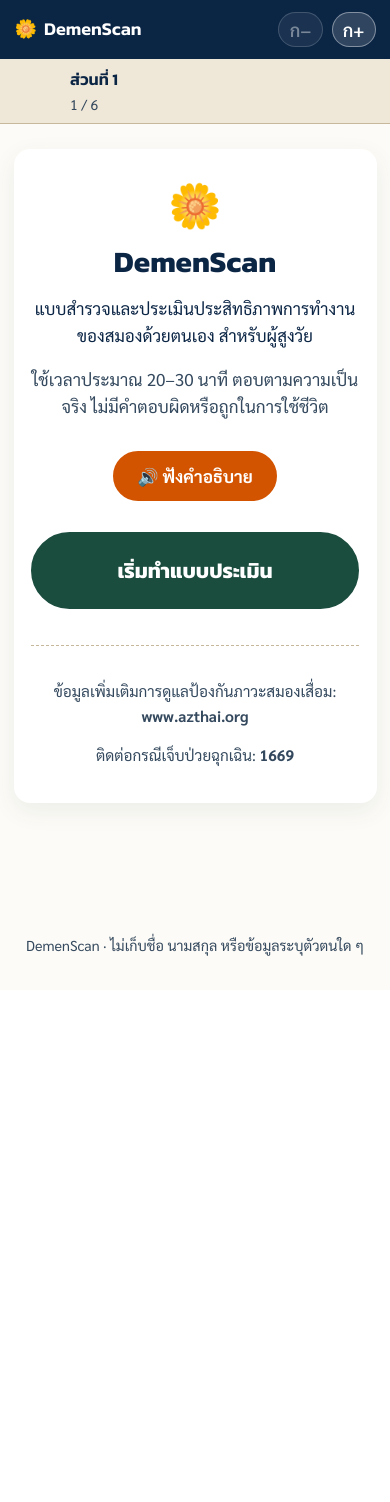
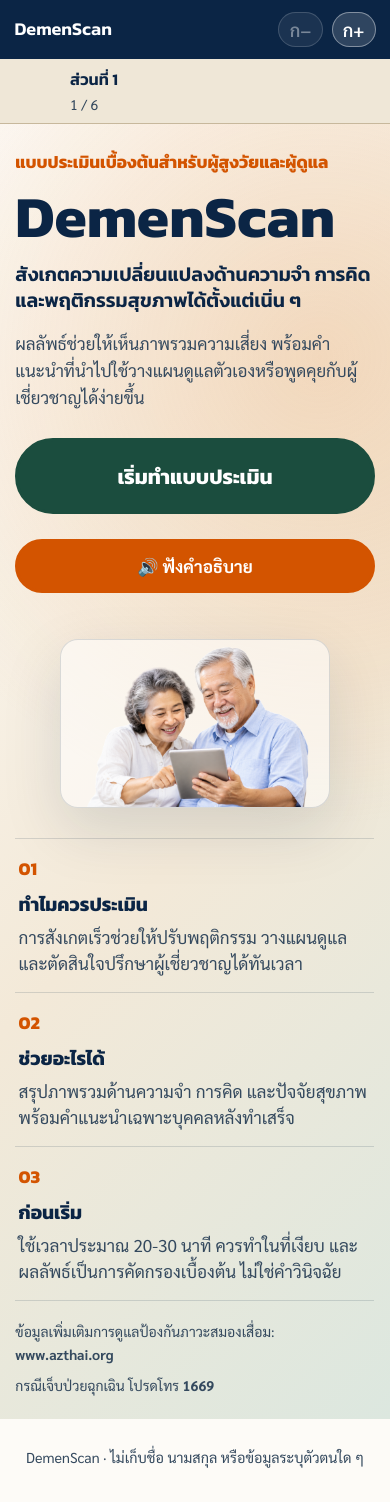
Before and after one commit to Nanomamama/DemenScan, a PHP site: page / in a window 390 px wide. Before the commit the page ends 956 px from the top, so only its background shows below. Run offline with PHP 8.4, Linux system fonts and the light colour scheme.

Commit message:
แก้ใขหน้าแรกก่อนประเมิน

```diff
--- a/index.html
+++ b/index.html
@@ -12,7 +12,7 @@
 
   <!-- แถบเครื่องมือบนสุด: ปรับขนาดตัวอักษร -->
   <header class="topbar">
-    <div class="brand">🌼 <span>DemenScan</span></div>
+    <div class="brand"><span>DemenScan</span></div>
     <div class="text-size-controls" role="group" aria-label="ปรับขนาดตัวอักษร">
       <button id="font-smaller" class="btn-chip" aria-label="ลดขนาดตัวอักษร">ก−</button>
       <button id="font-larger" class="btn-chip" aria-label="เพิ่มขนาดตัวอักษร">ก+</button>
@@ -37,27 +37,60 @@
   <main id="app" class="app-shell">
 
     <!-- ========== หน้า 0: WELCOME ========== -->
-    <section id="screen-welcome" class="screen" data-screen="welcome">
-      <div class="welcome-card">
-        <div class="welcome-emblem" aria-hidden="true">🌼</div>
+    <section id="screen-welcome" class="screen welcome-screen" data-screen="welcome">
+      <div class="welcome-hero">
+        <div class="welcome-copy">
+          <p class="welcome-kicker">แบบประเมินเบื้องต้นสำหรับผู้สูงวัยและผู้ดูแล</p>
           <h1>DemenScan</h1>
-        <p class="lead">แบบสำรวจและประเมินประสิทธิภาพการทำงานของสมองด้วยตนเอง สำหรับผู้สูงวัย</p>
-        <p class="muted">ใช้เวลาประมาณ 20–30 นาที ตอบตามความเป็นจริง ไม่มีคำตอบผิดหรือถูกในการใช้ชีวิต</p>
+          <p class="welcome-lead">สังเกตความเปลี่ยนแปลงด้านความจำ การคิด และพฤติกรรมสุขภาพได้ตั้งแต่เนิ่น ๆ</p>
+          <p class="welcome-support">ผลลัพธ์ช่วยให้เห็นภาพรวมความเสี่ยง พร้อมคำแนะนำที่นำไปใช้วางแผนดูแลตัวเองหรือพูดคุยกับผู้เชี่ยวชาญได้ง่ายขึ้น</p>
 
-        <button class="btn-speak" data-speak-target="welcome-intro" aria-label="ฟังคำอธิบาย">
+          <div class="welcome-actions">
+            <button id="btn-start" class="btn-primary btn-large">เริ่มทำแบบประเมิน</button>
+            <button class="btn-speak welcome-speak" data-speak-target="welcome-intro" aria-label="ฟังคำอธิบาย">
               🔊 ฟังคำอธิบาย
             </button>
+          </div>
           <p id="welcome-intro" class="sr-only-text">
-          ยินดีต้อนรับสู่ดีเมนสแกน แบบประเมินสมองด้วยตนเองสำหรับผู้สูงวัย ท่านสามารถกดฟังเสียงคำถามได้ทุกข้อ
-          ข้อมูลของท่านจะไม่มีการระบุชื่อหรือที่อยู่ ขอให้ท่านตอบตามความเป็นจริงเพื่อผลลัพธ์ที่แม่นยำที่สุด
+            ยินดีต้อนรับสู่ดีเมนสแกน แบบประเมินเบื้องต้นสำหรับสังเกตความจำ สมาธิ การคิด และพฤติกรรมสุขภาพ
+            การประเมินนี้ช่วยให้เห็นความเสี่ยงและจุดที่ควรดูแลเพิ่มเติม ใช้เวลาประมาณยี่สิบถึงสามสิบนาที
+            ขอให้ทำในที่เงียบและตอบตามความเป็นจริง ผลลัพธ์เป็นการคัดกรองเบื้องต้น ไม่ใช่การวินิจฉัยแทนแพทย์
           </p>
+        </div>
 
-        <button id="btn-start" class="btn-primary btn-large">เริ่มทำแบบประเมิน</button>
+        <div class="welcome-visual">
+          <figure class="welcome-image-frame">
+            <img class="welcome-hero-image" src="image/พื้นหลัง.png" alt="ภาพประกอบ DemenScan">
+            <figcaption class="welcome-image-placeholder" hidden>
+              <span aria-hidden="true">🌼</span>
+              <strong>พื้นที่สำหรับใส่รูปภาพ</strong>
+              <small>วางไฟล์รูปในโปรเจกต์ แล้วใส่ path ที่ src ของรูปนี้</small>
+            </figcaption>
+          </figure>
+        </div>
+      </div>
+
+      <div class="welcome-info">
+        <section class="welcome-info-item">
+          <span class="welcome-info-icon" aria-hidden="true">01</span>
+          <h2>ทำไมควรประเมิน</h2>
+          <p>การสังเกตเร็วช่วยให้ปรับพฤติกรรม วางแผนดูแล และตัดสินใจปรึกษาผู้เชี่ยวชาญได้ทันเวลา</p>
+        </section>
+        <section class="welcome-info-item">
+          <span class="welcome-info-icon" aria-hidden="true">02</span>
+          <h2>ช่วยอะไรได้</h2>
+          <p>สรุปภาพรวมด้านความจำ การคิด และปัจจัยสุขภาพ พร้อมคำแนะนำเฉพาะบุคคลหลังทำเสร็จ</p>
+        </section>
+        <section class="welcome-info-item">
+          <span class="welcome-info-icon" aria-hidden="true">03</span>
+          <h2>ก่อนเริ่ม</h2>
+          <p>ใช้เวลาประมาณ 20-30 นาที ควรทำในที่เงียบ และผลลัพธ์เป็นการคัดกรองเบื้องต้น ไม่ใช่คำวินิจฉัย</p>
+        </section>
+      </div>
 
       <div class="welcome-footer">
         <p>ข้อมูลเพิ่มเติมการดูแลป้องกันภาวะสมองเสื่อม: <strong>www.azthai.org</strong></p>
-          <p>ติดต่อกรณีเจ็บป่วยฉุกเฉิน: <strong>1669</strong></p>
-        </div>
+        <p>กรณีเจ็บป่วยฉุกเฉิน โปรดโทร <strong>1669</strong></p>
       </div>
     </section>
 
--- a/style.css
+++ b/style.css
@@ -275,25 +275,176 @@ button { font-family: var(--font-body); cursor: pointer; }
 .screen[hidden] { display: none; }
 
 /* ---------- Welcome ---------- */
-.welcome-card {
-  background: var(--card-bg);
-  border-radius: var(--radius-lg);
-  box-shadow: var(--shadow-card);
-  padding: 1.6rem 1.35rem;
+.welcome-screen {
+  width: 100vw;
+  min-height: calc(100svh - 3.6rem);
+  margin: -1rem calc(50% - 50vw) -5.8rem;
+  padding: clamp(1rem, 3vw, 2.3rem) clamp(1rem, 4vw, 4rem) 2rem;
+  display: flex;
+  flex-direction: column;
+  justify-content: space-between;
+  gap: clamp(1rem, 3vh, 2rem);
+  background:
+    radial-gradient(circle at 82% 18%, rgba(232, 169, 111, 0.34), transparent 26rem),
+    linear-gradient(135deg, #FDFBF7 0%, #F3E9D8 54%, #DCE7DF 100%);
+  overflow: hidden;
+}
+.welcome-hero {
+  width: min(1180px, 100%);
+  margin: 0 auto;
+  min-height: min(58svh, 32rem);
+  display: grid;
+  grid-template-columns: minmax(0, 1.08fr) minmax(18rem, 0.72fr);
+  align-items: center;
+  gap: clamp(1.2rem, 5vw, 4rem);
+}
+.welcome-copy {
+  max-width: 42rem;
+  animation: question-enter 0.32s ease both;
+}
+.welcome-kicker {
+  margin: 0 0 0.75rem;
+  color: var(--marigold);
+  font-family: var(--font-display);
+  font-size: 0.95rem;
+  font-weight: 700;
+}
+.welcome-copy h1 {
+  font-size: clamp(3rem, 10vw, 6.5rem);
+  line-height: 0.92;
+  letter-spacing: 0;
+}
+.welcome-lead {
+  max-width: 38rem;
+  margin: 1rem 0 0;
+  font-family: var(--font-display);
+  font-size: clamp(1.28rem, 2.4vw, 2rem);
+  font-weight: 600;
+  line-height: 1.35;
+  color: var(--forest);
+}
+.welcome-support {
+  max-width: 35rem;
+  margin: 0.85rem 0 0;
+  color: var(--ink-soft);
+  font-size: clamp(1rem, 1.4vw, 1.15rem);
+}
+.welcome-actions {
+  display: flex;
+  flex-wrap: wrap;
+  align-items: center;
+  gap: 0.75rem;
+  margin-top: 1.5rem;
+}
+.welcome-actions .btn-large {
+  width: auto;
+  min-width: min(100%, 15rem);
+  margin-top: 0;
+  padding-inline: 1.5rem;
+}
+.welcome-speak {
+  margin: 0;
+  min-height: 3rem;
+  background: #FFFFFF;
+  color: var(--action-audio);
+}
+.welcome-speak:hover {
+  background: #FFF7EF;
+}
+.welcome-visual {
+  position: relative;
+  min-height: 22rem;
+  display: grid;
+  place-items: center;
+  animation: answer-enter 0.38s ease 80ms both;
+}
+.welcome-image-frame {
+  width: min(25rem, 78vw);
+  aspect-ratio: 16 / 10;
+  margin: 0;
+  border-radius: 24px;
+  overflow: hidden;
+  background: rgba(255, 255, 255, 0.55);
+  border: 1px solid rgba(11, 37, 69, 0.14);
+  box-shadow: 0 22px 60px rgba(11, 37, 69, 0.13);
+}
+.welcome-hero-image {
+  width: 100%;
+  height: 100%;
+  display: block;
+  object-fit: contain;
+}
+.welcome-image-placeholder {
+  height: 100%;
+  display: grid;
+  place-items: center;
+  align-content: center;
+  gap: 0.35rem;
+  padding: 1.4rem;
   text-align: center;
-  margin-top: 1rem;
+  color: var(--forest);
+  background:
+    linear-gradient(135deg, rgba(255,255,255,0.72), rgba(239,231,215,0.72)),
+    repeating-linear-gradient(135deg, rgba(11,37,69,0.06) 0 1px, transparent 1px 14px);
 }
-.welcome-emblem { font-size: 3rem; }
-.welcome-card h1 { font-size: 2rem; margin-bottom: 0.5rem; }
-.lead { font-size: 1.1rem; color: var(--ink); margin: 0.5rem 0; }
-.muted { color: var(--ink-soft); font-size: 0.95rem; }
-
+.welcome-image-placeholder span {
+  font-size: 3.5rem;
+  line-height: 1;
+}
+.welcome-image-placeholder strong {
+  font-family: var(--font-display);
+  font-size: 1.15rem;
+}
+.welcome-image-placeholder small {
+  max-width: 14rem;
+  color: var(--ink-soft);
+  font-size: 0.82rem;
+  line-height: 1.45;
+}
+.welcome-info {
+  width: min(1180px, 100%);
+  margin: 0 auto;
+  display: grid;
+  grid-template-columns: repeat(3, minmax(0, 1fr));
+  border-top: 1px solid rgba(11, 37, 69, 0.14);
+  border-bottom: 1px solid rgba(11, 37, 69, 0.14);
+  animation: answer-enter 0.34s ease 120ms both;
+}
+.welcome-info-item {
+  padding: 1rem clamp(0.85rem, 2vw, 1.25rem);
+}
+.welcome-info-item + .welcome-info-item {
+  border-left: 1px solid rgba(11, 37, 69, 0.14);
+}
+.welcome-info-icon {
+  display: inline-flex;
+  margin-bottom: 0.35rem;
+  color: var(--marigold);
+  font-family: var(--font-display);
+  font-weight: 700;
+}
+.welcome-info-item h2 {
+  font-size: 1.06rem;
+  margin-bottom: 0.25rem;
+}
+.welcome-info-item p {
+  margin: 0;
+  color: var(--ink-soft);
+  font-size: 0.95rem;
+  line-height: 1.5;
+}
 .welcome-footer {
-  margin-top: 2rem;
-  padding-top: 1rem;
-  border-top: 1px dashed var(--border-soft);
-  font-size: 0.85rem;
+  width: min(1180px, 100%);
+  margin: 0 auto;
+  display: flex;
+  flex-wrap: wrap;
+  justify-content: space-between;
+  gap: 0.5rem 1rem;
+  font-size: 0.86rem;
   color: var(--ink-soft);
+}
+.welcome-footer p {
+  margin: 0;
 }
 
 /* ---------- Buttons ---------- */
@@ -776,6 +927,51 @@ html.font-xlarge { --base-size: 24px; }
   }
 }
 
+@media (max-width: 860px) {
+  .welcome-screen {
+    min-height: calc(100svh - 3.25rem);
+    justify-content: flex-start;
+    gap: 1.1rem;
+  }
+  .welcome-hero {
+    min-height: auto;
+    grid-template-columns: 1fr;
+    gap: 1.25rem;
+    padding-top: 0.5rem;
+  }
+  .welcome-copy {
+    max-width: none;
+  }
+  .welcome-visual {
+    min-height: 10.5rem;
+    order: 0;
+  }
+  .welcome-image-frame {
+    width: min(15rem, 78vw);
+    aspect-ratio: 16 / 10;
+    border-radius: 18px;
+  }
+  .welcome-image-placeholder {
+    padding: 1rem;
+  }
+  .welcome-image-placeholder span {
+    font-size: 2.3rem;
+  }
+  .welcome-image-placeholder strong {
+    font-size: 1rem;
+  }
+  .welcome-image-placeholder small {
+    font-size: 0.76rem;
+  }
+  .welcome-info {
+    grid-template-columns: 1fr;
+  }
+  .welcome-info-item + .welcome-info-item {
+    border-left: 0;
+    border-top: 1px solid rgba(11, 37, 69, 0.14);
+  }
+}
+
 @media (max-width: 640px) {
   .topbar {
     min-height: 3.25rem;
@@ -832,20 +1028,41 @@ html.font-xlarge { --base-size: 24px; }
   .app-shell {
     padding: 0.75rem 0.75rem 5.5rem;
   }
-  .welcome-card,
   .question-card,
   .result-card {
     border-radius: 16px;
     padding: 1.1rem 0.95rem;
     margin-top: 0.65rem;
   }
-  .welcome-emblem {
-    font-size: 2.4rem;
+  .welcome-screen {
+    margin-top: -0.75rem;
+    padding: 0.9rem 0.85rem 1.25rem;
   }
-  .welcome-card h1 {
-    font-size: 1.65rem;
+  .welcome-copy h1 {
+    font-size: clamp(2.5rem, 15vw, 3.5rem);
   }
-  .lead,
+  .welcome-lead {
+    font-size: 1.08rem;
+  }
+  .welcome-support {
+    font-size: 0.94rem;
+  }
+  .welcome-actions {
+    gap: 0.6rem;
+  }
+  .welcome-actions .btn-large,
+  .welcome-speak {
+    width: 100%;
+  }
+  .welcome-info-item {
+    padding: 0.85rem 0.2rem;
+  }
+  .welcome-footer {
+    font-size: 0.78rem;
+  }
+  .welcome-footer p {
+    width: 100%;
+  }
   .q-hint,
   .result-message {
     font-size: 0.94rem;
```
Also changed, not shown: image/พื้นหลัง.png (added). Lines whose indentation alone changed are shown as unchanged.
